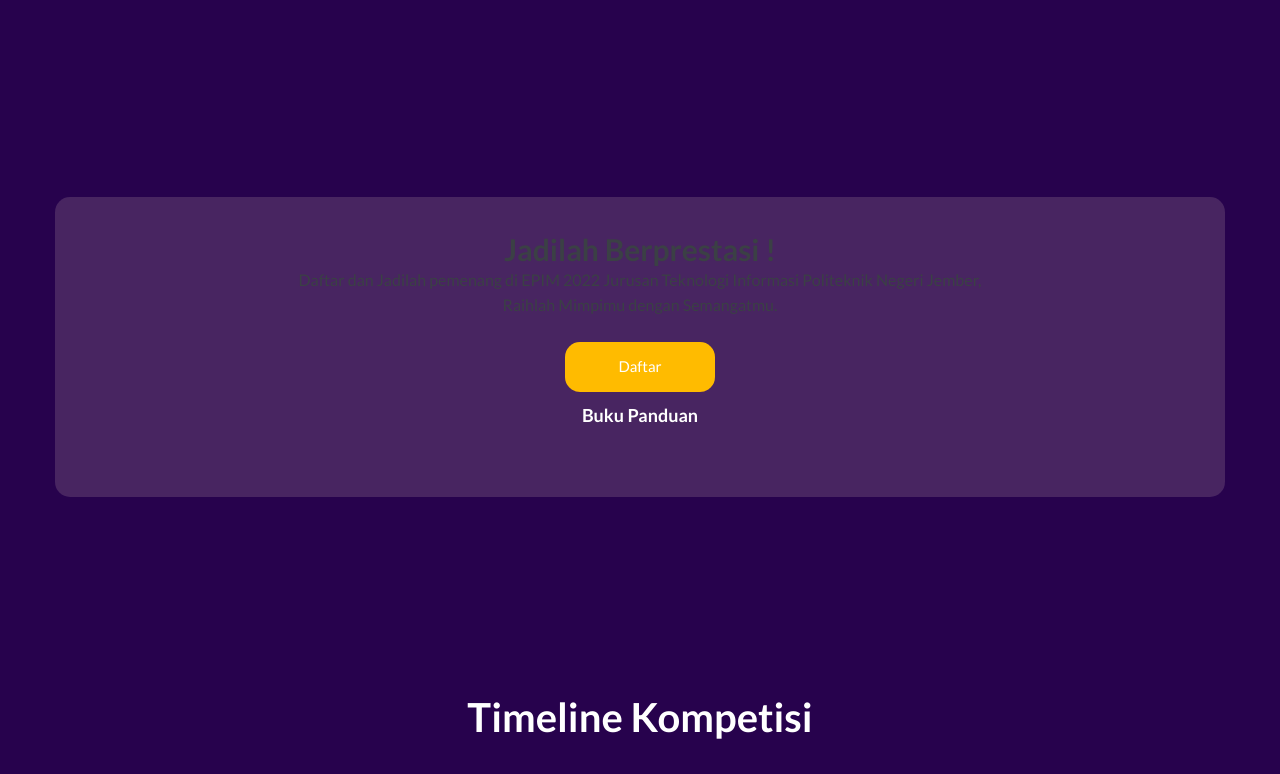
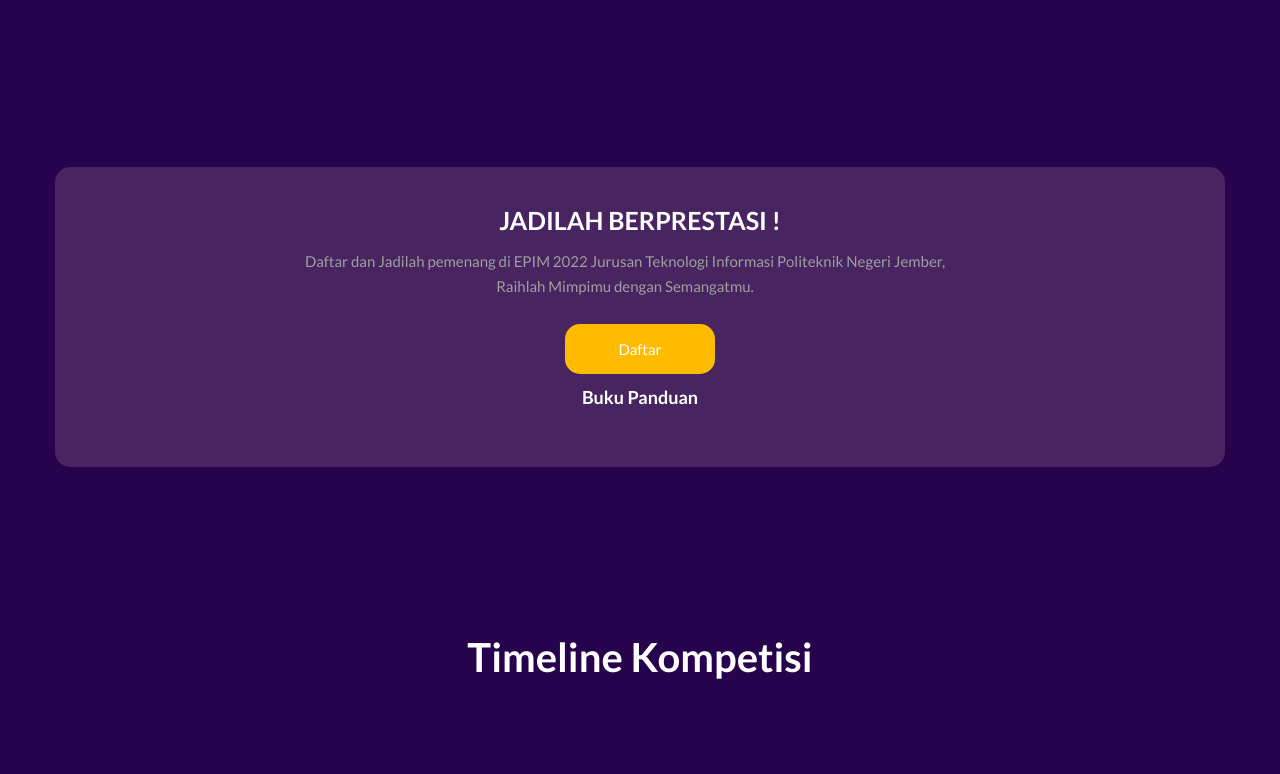
Before and after one commit to IndraW02/epim2022, a plain HTML site: page index.html in a window 1280 px wide. Shown: the part 1896-2670 px from the top of the page. Drawn offline with nearby package versions, Linux system fonts and the light colour scheme; some packages are replaced by stand-ins of ours.

```diff
--- a/css/main.css
+++ b/css/main.css
@@ -762,20 +762,20 @@
     call-to-action start
 --*/
 
-#call-to-action {
+#pengumuman {
     padding: 70px 0px;
    /* background: -webkit-linear-gradient(left, rgb(17, 0, 52) 0%, rgb(33, 7, 69) 60%, rgb(171, 134, 0) 120%) ; */
     color: #fff;
 }
 
-#call-to-action .block h2 {
+#pengumuman .block h2 {
   font-size: 25px;
   margin-bottom: 10px;
   font-weight: 400;
   line-height: 1.5;
   text-transform: uppercase;
 }
-#call-to-action .block p {
+#pengumuman .block p {
     font-size: 15px;
     padding-right: 30px;
     color: #9F9F9F;
@@ -998,7 +998,7 @@
   }
 
   /* Media queries - Responsive timeline on screens less than 600px wide */
-  @media screen and (max-width: 600px) {
+  @media screen and (max-width: 1200px) {
     /* Place the timelime to the left */
     .timeline::after {
       left: 35px;
@@ -1010,6 +1010,8 @@
       padding-left: 70px;
       padding-right: 25px;
     }
+
+
 
     /* Make sure that all arrows are pointing leftwards */
     .container-tl::before {
```
